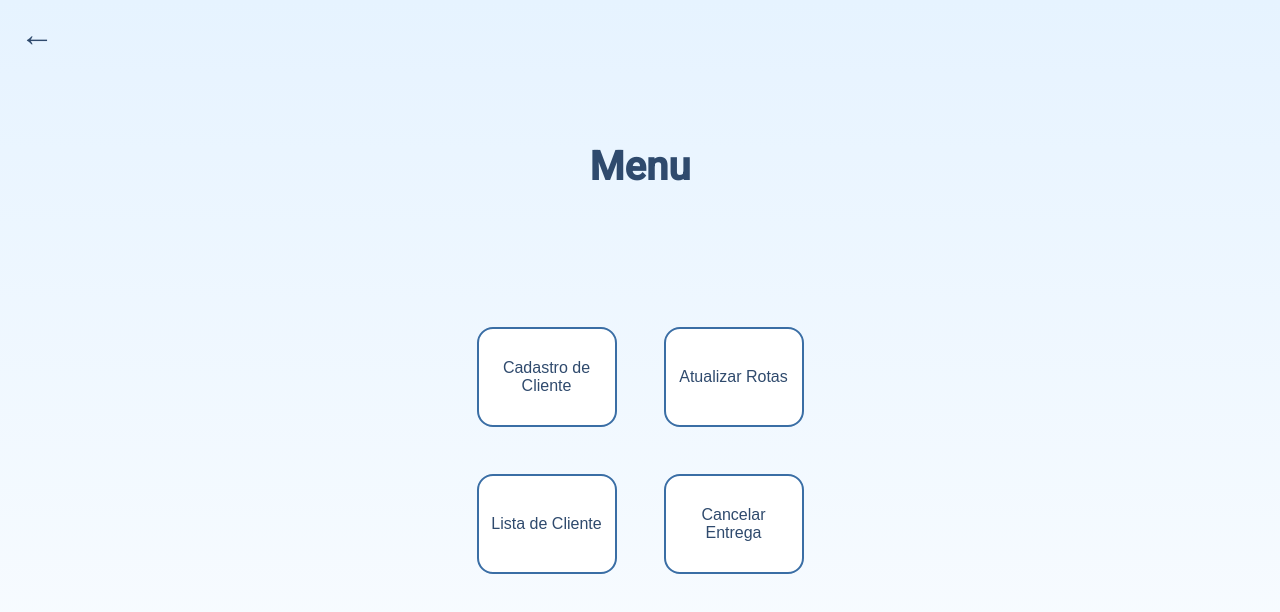
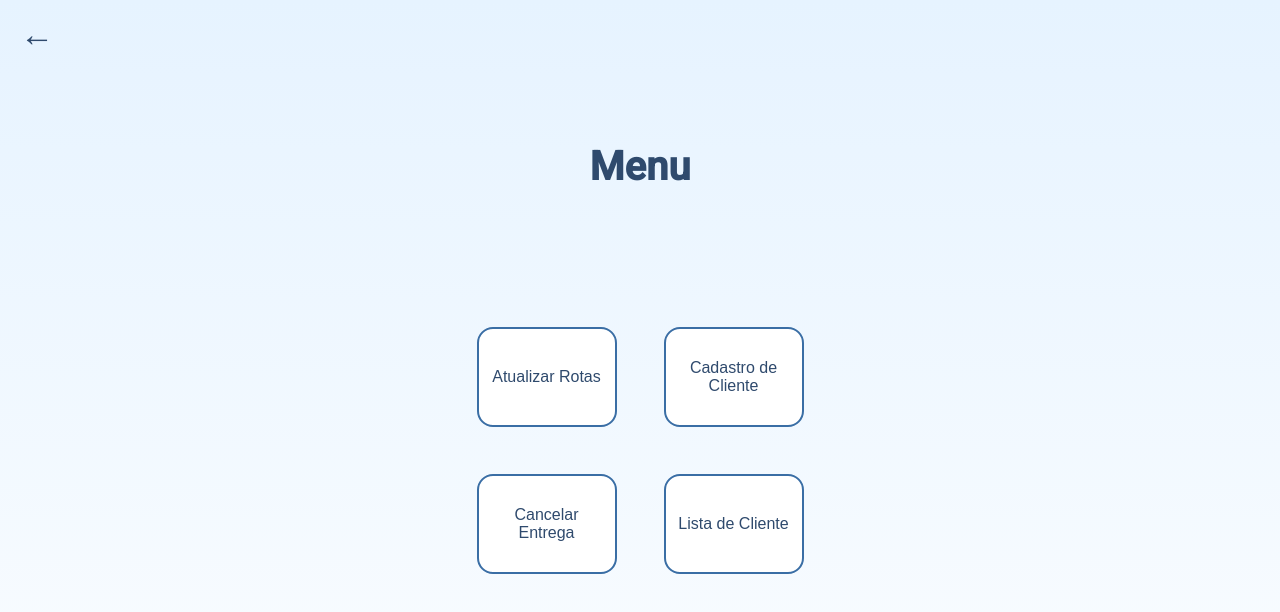
Before and after one commit to Bruna-Leticia12/milkroad-fe, an Angular app: page /menu in a window 1280 px wide. Shown: the top 612 px of the page. Built offline with nearby package versions, Linux system fonts and the light colour scheme; sample sign-in values are in the browser's storage.

Commit message:
Alteração de Entrega para LIstaCliente + Formatação do Menu

```diff
--- a/src/app/app-routing.module.ts
+++ b/src/app/app-routing.module.ts
@@ -16,18 +16,18 @@ const routes: Routes = [
     data: { roles: ['ADMIN'] }
   },
   {
-    path: 'entregas',
+    path: 'lista-cliente',
     loadComponent: () =>
-      import('./components/entrega/entrega.component').then(
-        m => m.EntregaComponent
+      import('./components/lista-cliente/lista-cliente.component').then(
+        m => m.ListaClienteComponent
       ),
     canActivate: [AuthGuard],
   },
   {
-    path: 'atualizacao-entrega',
+    path: 'cancelar-entrega',
     loadComponent: () =>
       import('./components/cancelar-entrega/cancelar-entrega.component').then(
-        m => m.CancelarEntregaComponent
+        m => m.CancelarListaClienteComponent
       ),
     canActivate: [AuthGuard],
   },
--- a/src/app/components/cancelar-entrega/cancelar-entrega.component.ts
+++ b/src/app/components/cancelar-entrega/cancelar-entrega.component.ts
@@ -27,7 +27,7 @@ interface ClienteResponseDTO {
 }
 
 @Component({
-  selector: 'app-atualizacao-entrega',
+  selector: 'app-cancelar-entrega',
   standalone: true,
   imports: [
     CommonModule,
@@ -41,7 +41,7 @@ interface ClienteResponseDTO {
   styleUrls: ['./cancelar-entrega.component.scss'],
   providers: [{ provide: LOCALE_ID, useValue: 'pt-BR' }]
 })
-export class CancelarEntregaComponent implements OnInit {
+export class CancelarListaClienteComponent implements OnInit {
   nomeCliente: string = '';
   entregas: EntregaDTO[] = [];
   entregaSelecionada?: EntregaDTO;
--- a/src/app/components/login/login.component.ts
+++ b/src/app/components/login/login.component.ts
@@ -39,7 +39,7 @@ export class LoginComponent {
       if (usuario.perfil === 'CLIENTE') {
         localStorage.setItem('clienteId', usuario.id.toString());
         localStorage.setItem('nomeCliente', usuario.nome);
-        this.router.navigateByUrl('/atualizacao-entrega');
+        this.router.navigateByUrl('/cancelar-entrega');
       } else {
         this.router.navigateByUrl('/menu'); // admin
         }
--- a/src/app/components/menu/menu.component.html
+++ b/src/app/components/menu/menu.component.html
@@ -3,24 +3,25 @@
   <h1 class="menu-title">Menu</h1>
 
   <div class="menu-grid">
+    <!-- Atualizar Rotas -->
+    <button type="button" class="menu-btn" routerLink="/atualizacao-rota">
+      Atualizar Rotas
+    </button>
+
     <!-- Cadastro de Cliente -->
     <button type="button" class="menu-btn" routerLink="/cadastro-cliente">
       Cadastro de Cliente
     </button>
 
-    <!-- Atualizar Rotas -->
-    <button type="button" class="menu-btn" routerLink="/atualizacao-rota">
-      Atualizar Rotas
+    <!-- Cancelar Entrega -->
+    <button type="button" class="menu-btn" routerLink="/cancelar-entrega">
+      Cancelar Entrega
     </button>
 
     <!-- Lista de Cliente (agora aponta para entregas) -->
-    <button type="button" class="menu-btn" routerLink="/entregas">
+    <button type="button" class="menu-btn" routerLink="/lista-cliente">
       Lista de Cliente
     </button>
 
-    <!-- Cancelar Entrega -->
-    <button type="button" class="menu-btn" routerLink="/atualizacao-entrega">
-      Cancelar Entrega
-    </button>
   </div>
 </div>
```
Also changed, not shown: src/app/components/lista-cliente/lista-cliente.component.ts (renamed from src/app/components/entrega/entrega.component.ts, +4 -4 lines), src/app/components/lista-cliente/lista-cliente.component.html (renamed from src/app/components/entrega/entrega.component.html), src/app/components/lista-cliente/lista-cliente.component.scss (renamed from src/app/components/entrega/entrega.component.scss).
